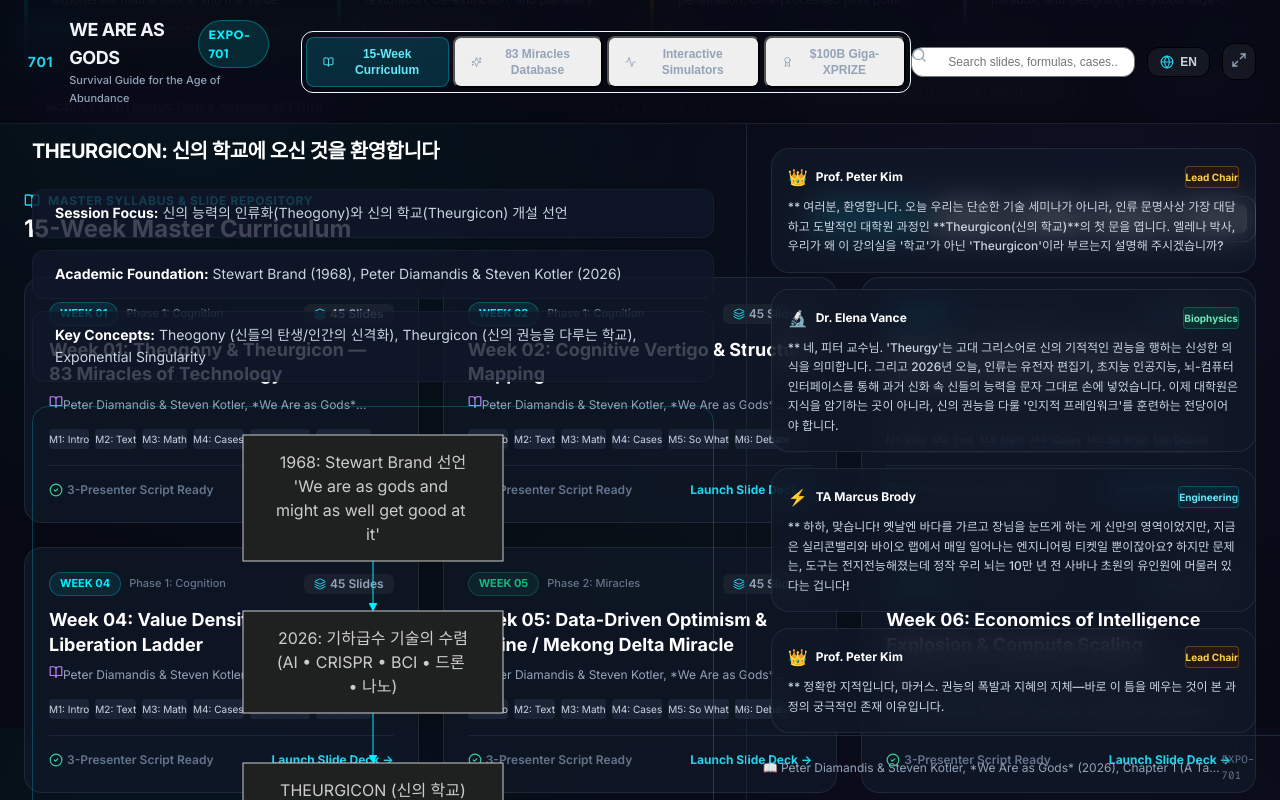
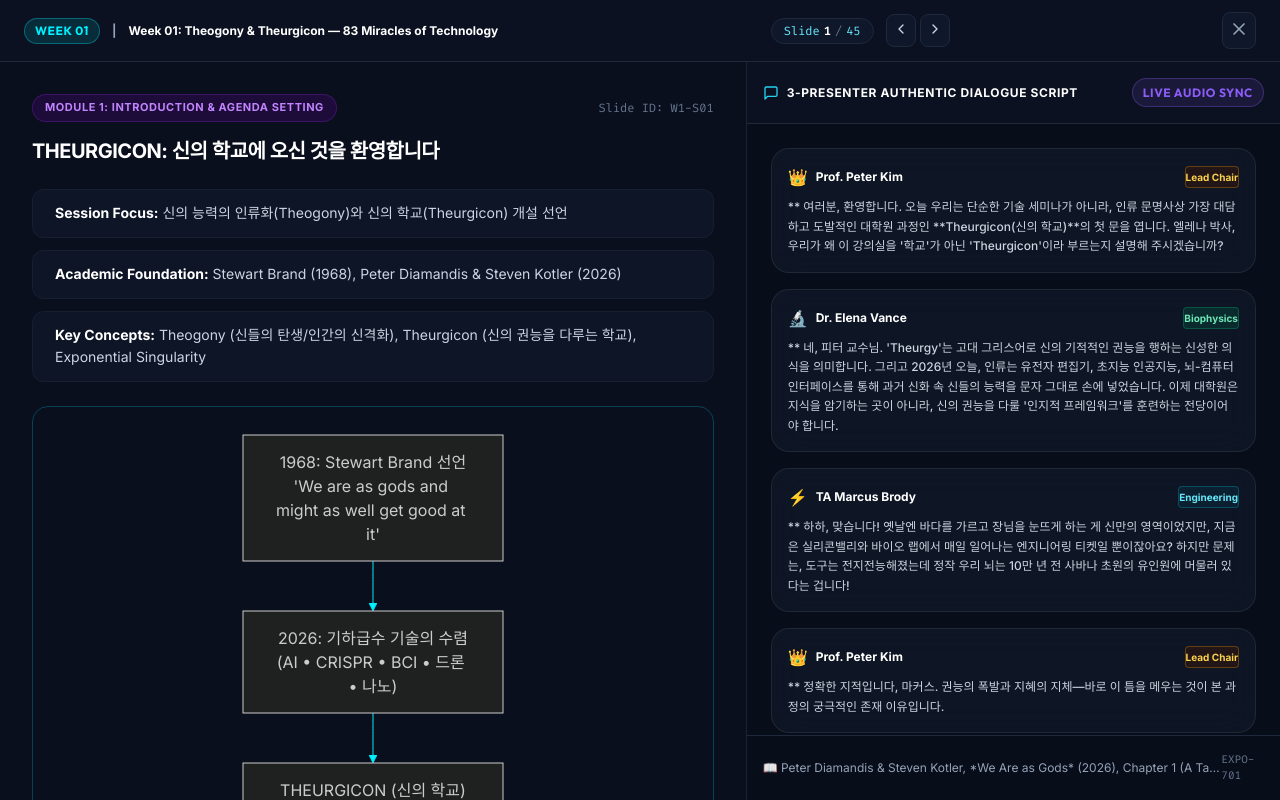
Before and after one commit to kecfai7/we-are-as-gods, a React (Vite) app: page / in a window 1280 px wide. Both pictures are taken after a click on the element 221 px from the left and 1272 px from the top of the page. Shown: the part 872-1672 px from the top of the page. Built offline with nearby package versions, Linux system fonts and the light colour scheme; the HTML template or start-up script is replaced by a standard one.

Commit message:
fix: apply bulletproof inline solid styles and CSS utilities to completely eliminate modal background overlap

```diff
--- a/src/components/SlideViewerModal.jsx
+++ b/src/components/SlideViewerModal.jsx
@@ -143,9 +143,15 @@ export default function SlideViewerModal({ session, initialSlide = 1, onClose, l
   }, []);
 
   return (
-    <div className="fixed inset-0 z-[100] bg-[#070A14] flex flex-col overflow-hidden animate-in fade-in duration-150">
+    <div
+      className="fixed inset-0 z-9999 bg-modal-solid flex flex-col overflow-hidden animate-in fade-in duration-150"
+      style={{ backgroundColor: '#060913', zIndex: 9999 }}
+    >
       {/* Top Modal Bar */}
-      <div className="px-6 py-3 border-b border-slate-800 flex items-center justify-between bg-[#0B1120] shrink-0">
+      <div
+        className="px-6 py-3 border-b border-slate-800 flex items-center justify-between bg-modal-bar shrink-0"
+        style={{ backgroundColor: '#0B1120' }}
+      >
         <div className="flex items-center gap-3">
           <span className="badge badge-cyan text-xs">
             WEEK {session.weekNumber < 10 ? `0${session.weekNumber}` : session.weekNumber}
@@ -199,7 +205,10 @@ export default function SlideViewerModal({ session, initialSlide = 1, onClose, l
       {/* Main Slide Stage Area */}
       <div className="flex-1 grid grid-cols-1 lg:grid-cols-12 gap-0 overflow-hidden">
         {/* Left 7 Cols: Slide Presentation Canvas */}
-        <div className="lg:col-span-7 p-6 sm:p-8 flex flex-col justify-between overflow-y-auto bg-[#0A0F1E] border-r border-slate-800/80">
+        <div
+          className="lg:col-span-7 p-6 sm:p-8 flex flex-col justify-between overflow-y-auto bg-modal-canvas border-r border-slate-800/80"
+          style={{ backgroundColor: '#0A0F1E' }}
+        >
           <div>
             {/* Module Badge & Slide Tag */}
             <div className="flex items-center justify-between mb-4">
@@ -270,9 +279,15 @@ export default function SlideViewerModal({ session, initialSlide = 1, onClose, l
         </div>
 
         {/* Right 5 Cols: 3-Presenter Tiki-Taka Script & Discussion Studio */}
-        <div className="lg:col-span-5 flex flex-col justify-between bg-[#080D1A] overflow-hidden">
+        <div
+          className="lg:col-span-5 flex flex-col justify-between bg-modal-panel overflow-hidden"
+          style={{ backgroundColor: '#080D1A' }}
+        >
           {/* Header Tab in Studio */}
-          <div className="p-4 border-b border-slate-800 flex items-center justify-between bg-[#0B1120]">
+          <div
+            className="p-4 border-b border-slate-800 flex items-center justify-between bg-modal-bar"
+            style={{ backgroundColor: '#0B1120' }}
+          >
             <div className="flex items-center gap-2">
               <MessageSquare className="w-4 h-4 text-cyan-400" />
               <span className="text-xs font-bold font-['Syne'] uppercase tracking-wider text-white">
--- a/src/index.css
+++ b/src/index.css
@@ -94,8 +94,13 @@ body {
 .fixed { position: fixed; }
 .sticky { position: sticky; }
 .inset-0 { top: 0; right: 0; bottom: 0; left: 0; }
-.top-0 { top: 0; }
 .z-50 { z-index: 50; }
+.z-100 { z-index: 100; }
+.z-9999 { z-index: 9999; }
+.bg-modal-solid { background-color: #060913 !important; }
+.bg-modal-canvas { background-color: #0A0F1E !important; }
+.bg-modal-panel { background-color: #080D1A !important; }
+.bg-modal-bar { background-color: #0B1120 !important; }
 .overflow-hidden { overflow: hidden; }
 .overflow-y-auto { overflow-y: auto; }
 .overflow-x-auto { overflow-x: auto; }
```
